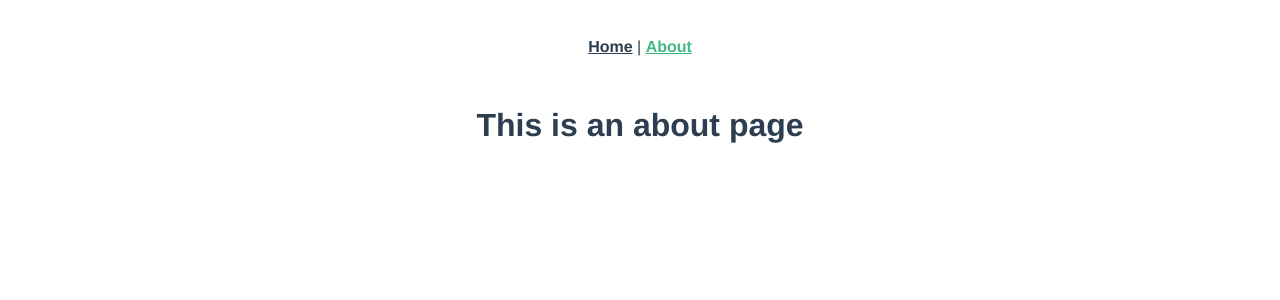
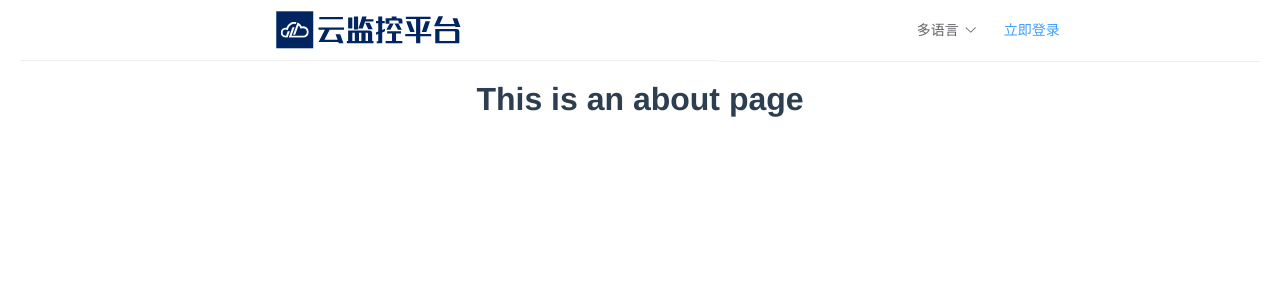
Before and after one commit to hom/manage-it, a Vue app: page /about in a window 1280 px wide. Shown: the top 300 px of the page. Built offline with nearby package versions, Linux system fonts and the light colour scheme.

Commit message:
modify home

```diff
--- a/src/App.vue
+++ b/src/App.vue
@@ -1,14 +1,25 @@
 <template>
   <div id="app">
-    <div id="nav">
-      <router-link to="/">Home</router-link> |
-      <router-link to="/about">About</router-link>
-    </div>
-    <router-view/>
+    <Header />
+    <router-view></router-view>
   </div>
 </template>
 
-<style lang="scss">
+<script>
+import Header from '@/components/header.vue';
+
+export default {
+  name: 'app',
+  components: {
+    Header
+  }
+}
+</script>
+
+<style>
+body {
+  margin: 0;
+}
 #app {
   font-family: 'Avenir', Helvetica, Arial, sans-serif;
   -webkit-font-smoothing: antialiased;
@@ -16,14 +27,4 @@
   text-align: center;
   color: #2c3e50;
 }
-#nav {
-  padding: 30px;
-  a {
-    font-weight: bold;
-    color: #2c3e50;
-    &.router-link-exact-active {
-      color: #42b983;
-    }
-  }
-}
 </style>
--- a/src/stores/me.js
+++ b/src/stores/me.js
@@ -11,6 +11,12 @@ export default {
     },
   },
   actions: {
+    ACTION_CHECK_LOGIN({ commit }) {
+      if (localStorage.getItem('user')) {
+        commit('SET_ME', JSON.parse(localStorage.getItem('user')));
+      }
+      router.push('/login');
+    },
     ACTION_LOGIN({ commit }, form) {
       commit('SET_ME', form);
       setTimeout(() => {
@@ -22,6 +28,6 @@ export default {
       setTimeout(() => {
         router.push('/login');
       }, 1000)
-    }
+    },
   }
 }
--- a/src/views/Home.vue
+++ b/src/views/Home.vue
@@ -1,18 +1,25 @@
 <template>
-  <div class="home">
-    <img alt="Vue logo" src="../assets/logo.png">
-    <HelloWorld msg="Welcome to Your Vue.js App"/>
-  </div>
+  <el-container>
+    <Aside />
+    <Main />
+  </el-container>
 </template>
 
 <script>
-// @ is an alias to /src
-import HelloWorld from '@/components/HelloWorld.vue';
+import Main from '@/components/main.vue';
+import Aside from '@/components/aside.vue';
 
 export default {
   name: 'home',
   components: {
-    HelloWorld,
+    Main,
+    Aside
   },
-};
+  data() {
+    return {}
+  },
+  mounted() {
+    this.$store.dispatch('me/ACTION_CHECK_LOGIN');
+  }
+}
 </script>
```
Also changed, not shown: src/components/aside.vue (added), src/components/main.vue (added).
